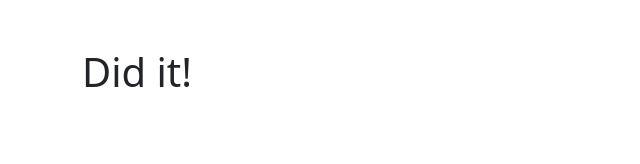
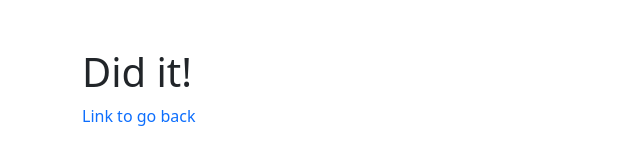
Before and after one commit to DimaSpat/form, a plain HTML site: page successPage.html in a window 1280 px wide. Shown: the whole page, without its empty margins (0-640 px from the left). Drawn offline with nearby package versions, Linux system fonts and the light colour scheme.

Commit message:
Add files via upload

```diff
--- a/successPage.html
+++ b/successPage.html
@@ -12,6 +12,7 @@
 <body>
     <div class="container mt-5">
         <h1>Did it!</h1>
+        <p><a href="https://dimaspat.github.io/form/" style="text-decoration: none;">Link to go back</a></p>
     </div>
     <script src="https://cdn.jsdelivr.net/npm/bootstrap@5.3.0-alpha1/dist/js/bootstrap.bundle.min.js" integrity="sha384-w76AqPfDkMBDXo30jS1Sgez6pr3x5MlQ1ZAGC+nuZB+EYdgRZgiwxhTBTkF7CXvN" crossorigin="anonymous"></script>
 </body>
```
